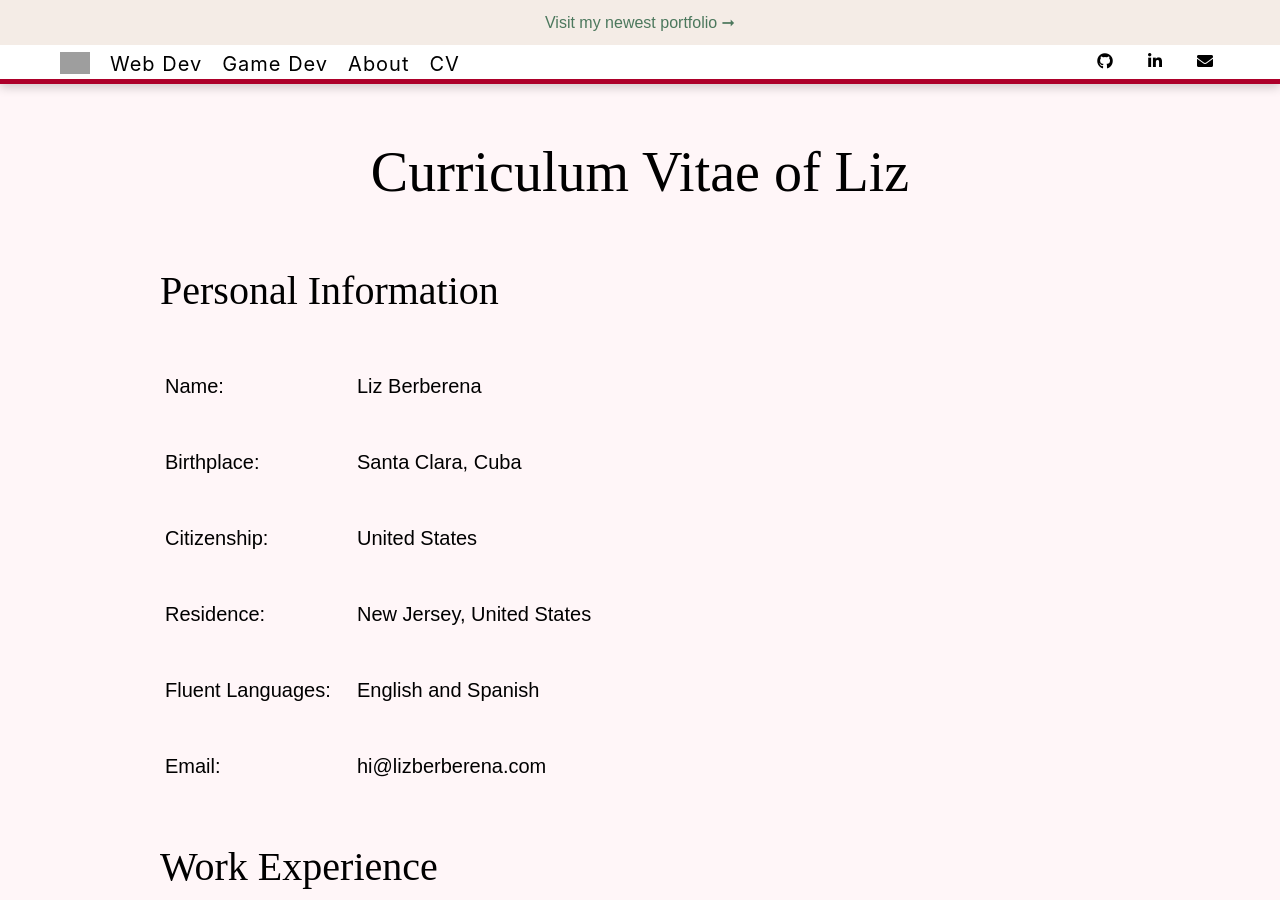
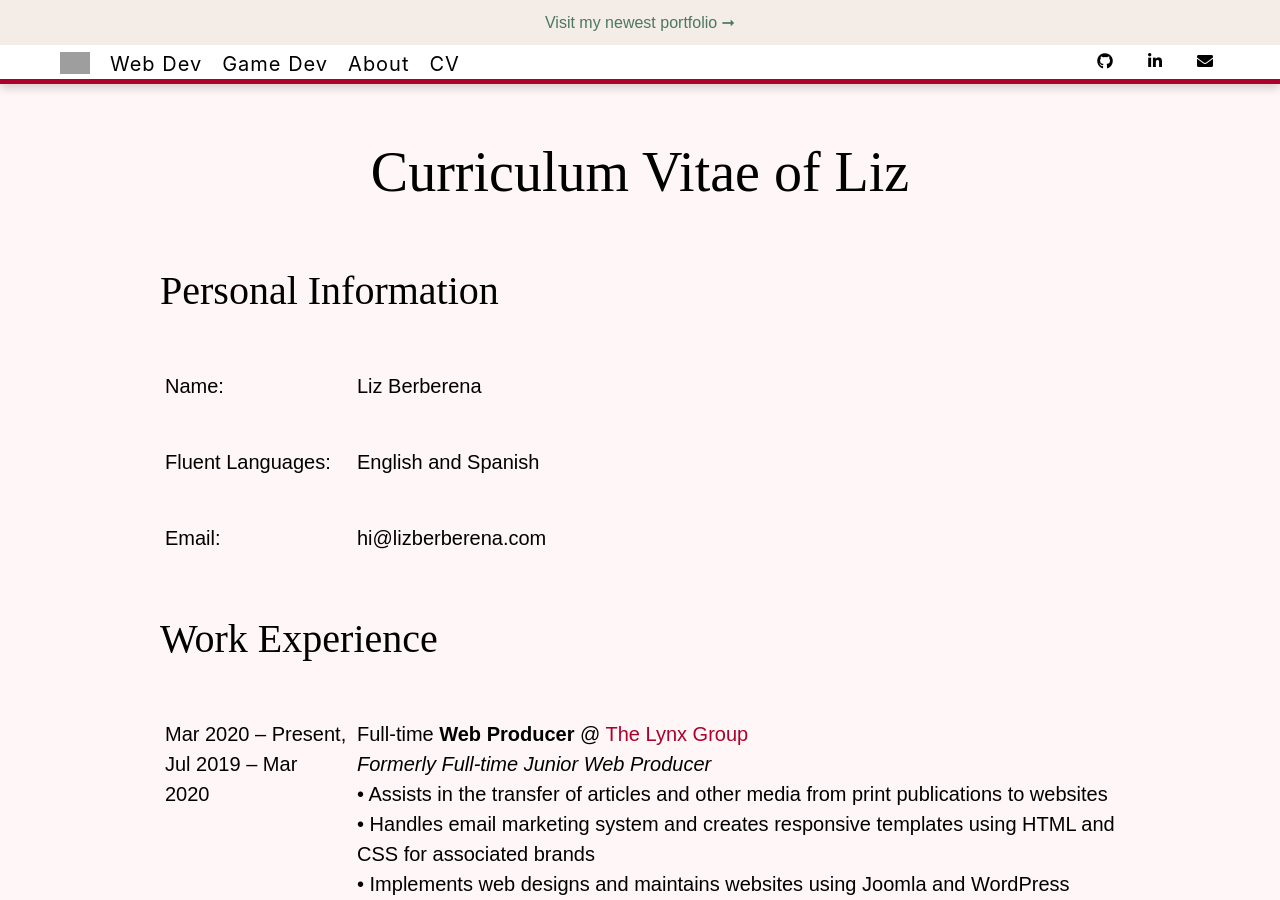
Before and after one commit to liz-lorena/mid-2019, a Jekyll site: the page built from cv/index.html, in a window 1280 px wide and 900 px high. Built offline with Jekyll 4.4.1, drawn with Linux system fonts in a browser that asks for light colours; nearby versions of some CDN libraries; grey boxes are pictures that could not be loaded.

Commit message:
Update index.html

```diff
--- a/cv/index.html
+++ b/cv/index.html
@@ -9,12 +9,6 @@ title: Curriculum Vitae
 
 <div class="data">
 	<div class="columnOne"><p>Name:</p></div><div class="columnTwo"><p>Liz Berberena</p></div>
-
-	<div class="columnOne"><p>Birthplace:</p></div><div class="columnTwo"><p>Santa Clara, Cuba</p></div>
-
-	<div class="columnOne"><p>Citizenship:</p></div><div class="columnTwo"><p>United States</p></div>
-
-	<div class="columnOne"><p>Residence:</p></div><div class="columnTwo"><p>New Jersey, United States</p></div>
 
 	<div class="columnOne"><p>Fluent Languages:</p></div><div class="columnTwo"><p>English and Spanish</p></div>
 
```
